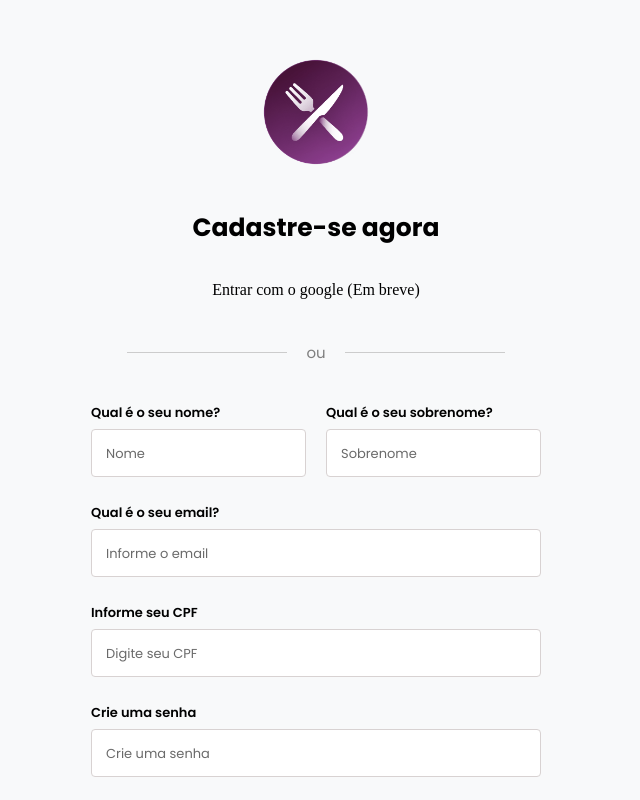
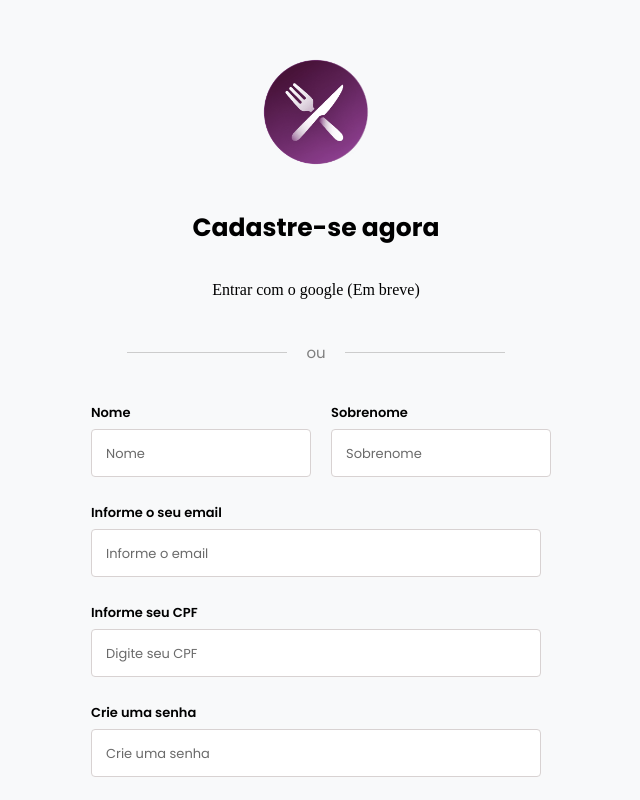
Before and after one commit to Rayandson/easedine-frontend, a React (Create React App) app: page /signup in a window 1280 px wide. Shown: the top 800 px of the page, without its empty margins (324-964 px from the left). Built offline with nearby package versions, Linux system fonts and the light colour scheme.

Commit message:
fix: small input height

```diff
--- a/src/pages/SignUpPage.tsx
+++ b/src/pages/SignUpPage.tsx
@@ -57,16 +57,16 @@ export default function SignUpPage() {
       <Form onSubmit={signUp}>
         <DoubleInputContainer>
           <SmallInputContainer>
-            <InputTitle>Qual é o seu nome?</InputTitle>
+            <InputTitle>Nome</InputTitle>
             <SmallInput placeholder="Nome" name="firstName" required onChange={handleChange} />
           </SmallInputContainer>
           <SmallInputContainer>
-            <InputTitle>Qual é o seu sobrenome?</InputTitle>
+            <InputTitle>Sobrenome</InputTitle>
             <SmallInput placeholder="Sobrenome" name="lastName" required onChange={handleChange} />
           </SmallInputContainer>
         </DoubleInputContainer>
         <InputContainer>
-          <InputTitle>Qual é o seu email?</InputTitle>
+          <InputTitle>Informe o seu email</InputTitle>
           <Input placeholder="Informe o email" type="email" name="email" required onChange={handleChange} />
         </InputContainer>
         <InputContainer>
@@ -162,9 +162,10 @@ const SmallInputContainer = styled.div`
     display: flex;
     flex-direction: column;
     gap: 10px;
+    flex-shrink: 0;
 
     @media (max-width: 500px) {
-    width: 45%;
+    width: 48%;
   }
 `
 
@@ -187,6 +188,7 @@ const SmallInput = styled.input`
     border: 1px solid #d8d2d2;
     border-radius: 4px;
     padding-left: 14px;
+    flex-shrink: 0;
 
     &::placeholder {
         font-family: 'Poppins', sans-serif;
```
